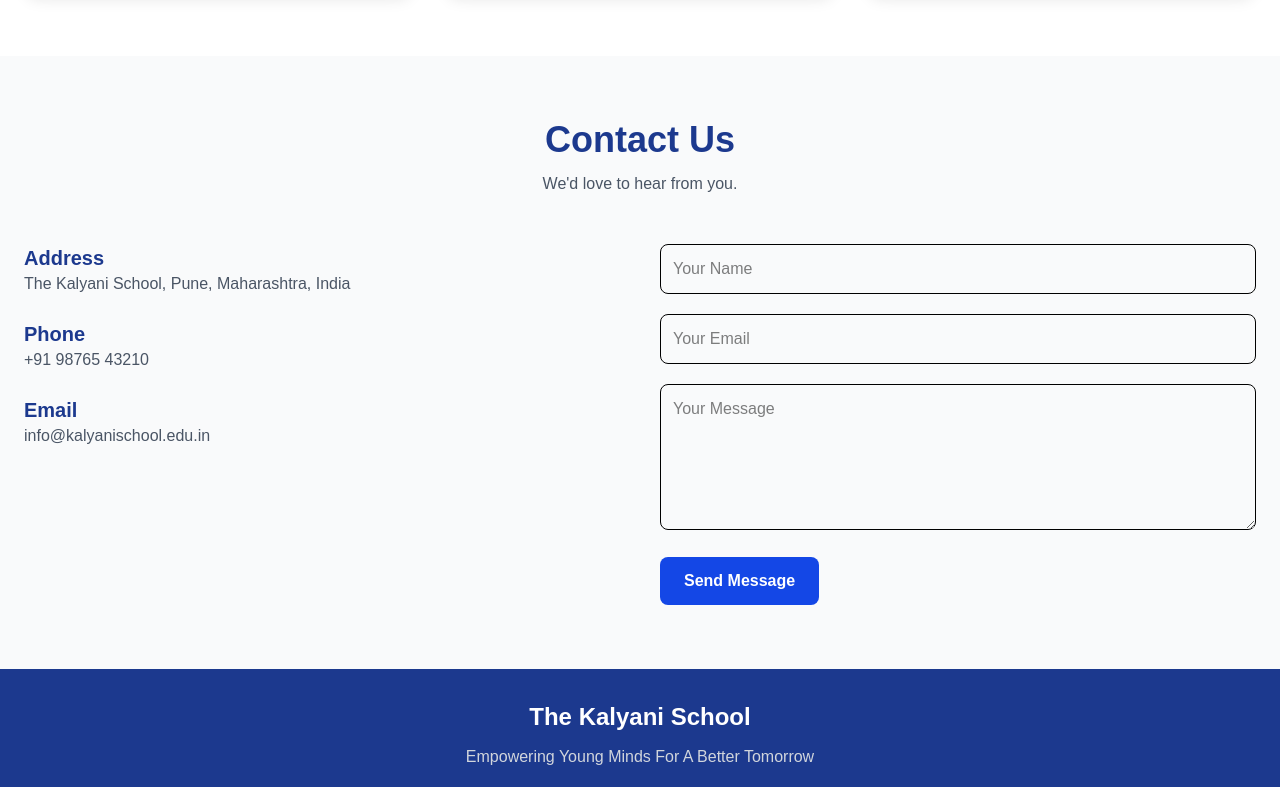
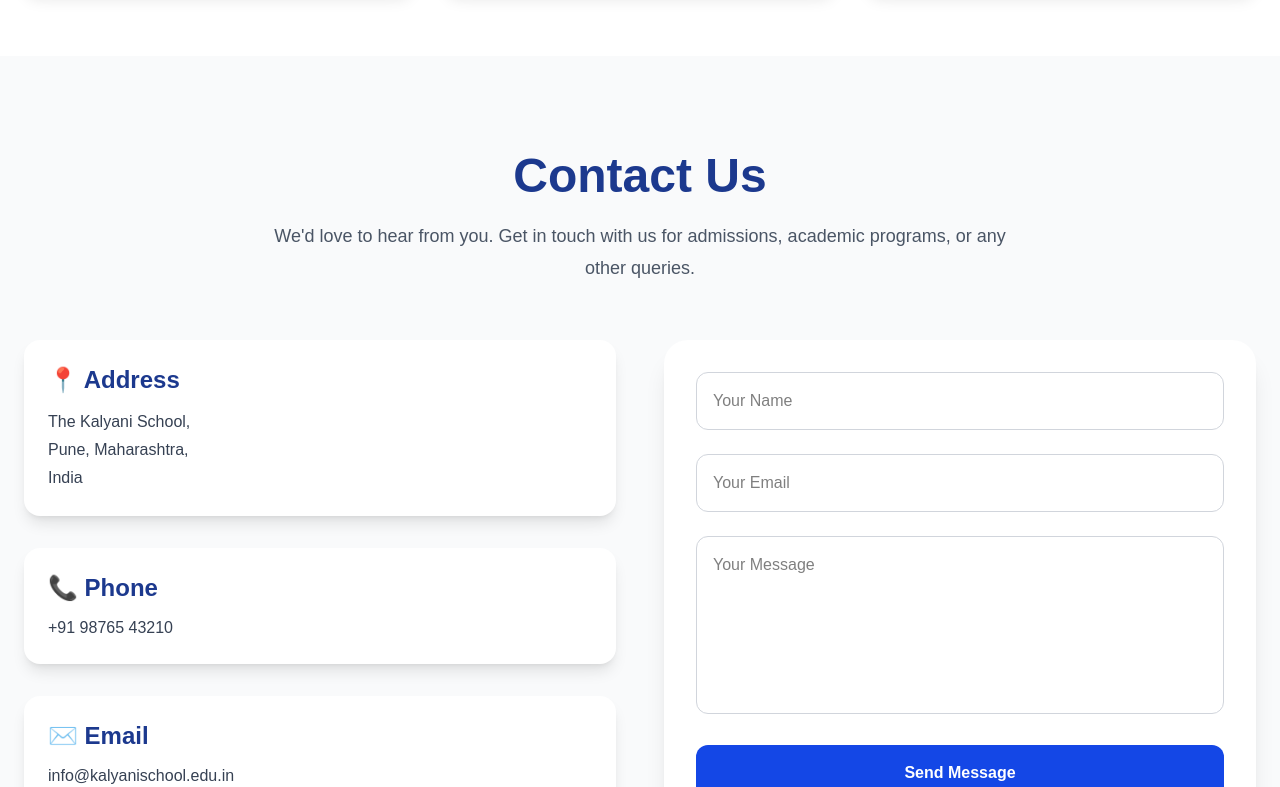
Before and after one commit to kollavarianu-debug/DETTROIN-INT-Anu-Website, a React (Vite) app: page / in a window 1280 px wide. Shown: the part 4180-4967 px from the top of the page. Built offline with nearby package versions, Linux system fonts and the light colour scheme.

Commit message:
Enhanced contact section design

```diff
--- a/src/components/Contact.jsx
+++ b/src/components/Contact.jsx
@@ -1,47 +1,56 @@
 function Contact() {
   return (
     <section
-    id="contact"
-    className="bg-gray-50 py-16">
+      id="contact"
+      className="bg-gray-50 py-24"
+    >
       <div className="max-w-7xl mx-auto px-6">
 
-        <h2 className="text-4xl font-bold text-center text-blue-900">
+        <h2 className="text-4xl md:text-5xl font-extrabold text-center text-blue-900 mb-5">
           Contact Us
         </h2>
 
-        <p className="text-center text-gray-600 mt-3 mb-12">
-          We'd love to hear from you.
+        <p className="text-center text-gray-600 text-lg max-w-3xl mx-auto leading-8 mb-14">
+          We'd love to hear from you. Get in touch with us for admissions,
+          academic programs, or any other queries.
         </p>
 
-        <div className="grid md:grid-cols-2 gap-10">
+        <div className="grid gap-12 md:grid-cols-2">
 
           {/* Contact Details */}
 
-          <div className="space-y-6">
+          <div className="space-y-8">
 
-            <div>
-              <h3 className="text-xl font-semibold text-blue-900">
-                Address
+            <div className="bg-white p-6 rounded-2xl shadow-lg">
+              <h3 className="text-2xl font-bold text-blue-900 mb-3">
+                📍 Address
               </h3>
-              <p className="text-gray-600">
-                The Kalyani School, Pune, Maharashtra, India
+
+              <p className="text-gray-700 leading-7">
+                The Kalyani School,
+                <br />
+                Pune, Maharashtra,
+                <br />
+                India
               </p>
             </div>
 
-            <div>
-              <h3 className="text-xl font-semibold text-blue-900">
-                Phone
+            <div className="bg-white p-6 rounded-2xl shadow-lg">
+              <h3 className="text-2xl font-bold text-blue-900 mb-3">
+                📞 Phone
               </h3>
-              <p className="text-gray-600">
+
+              <p className="text-gray-700">
                 +91 98765 43210
               </p>
             </div>
 
-            <div>
-              <h3 className="text-xl font-semibold text-blue-900">
-                Email
+            <div className="bg-white p-6 rounded-2xl shadow-lg">
+              <h3 className="text-2xl font-bold text-blue-900 mb-3">
+                ✉️ Email
               </h3>
-              <p className="text-gray-600">
+
+              <p className="text-gray-700">
                 info@kalyanischool.edu.in
               </p>
             </div>
@@ -50,29 +59,31 @@
 
           {/* Contact Form */}
 
-          <form className="space-y-5">
+          <form className="bg-white p-8 rounded-3xl shadow-xl space-y-6">
 
             <input
               type="text"
               placeholder="Your Name"
-              className="w-full border rounded-lg p-3"
+              className="w-full border border-gray-300 rounded-xl p-4 focus:outline-none focus:ring-2 focus:ring-blue-700"
             />
 
             <input
               type="email"
               placeholder="Your Email"
-              className="w-full border rounded-lg p-3"
+              className="w-full border border-gray-300 rounded-xl p-4 focus:outline-none focus:ring-2 focus:ring-blue-700"
             />
 
             <textarea
-              rows="5"
+              rows="6"
               placeholder="Your Message"
-              className="w-full border rounded-lg p-3"
+              className="w-full border border-gray-300 rounded-xl p-4 resize-none focus:outline-none focus:ring-2 focus:ring-blue-700"
             ></textarea>
 
-           <button className="bg-blue-700 text-white px-6 py-3 rounded-lg font-semibold hover:bg-blue-900 transition duration-300">
-  Send Message
-</button>
+            <button
+              className="w-full bg-blue-700 text-white py-4 rounded-xl font-semibold hover:bg-blue-900 hover:scale-105 transition-all duration-300"
+            >
+              Send Message
+            </button>
 
           </form>
 
```
